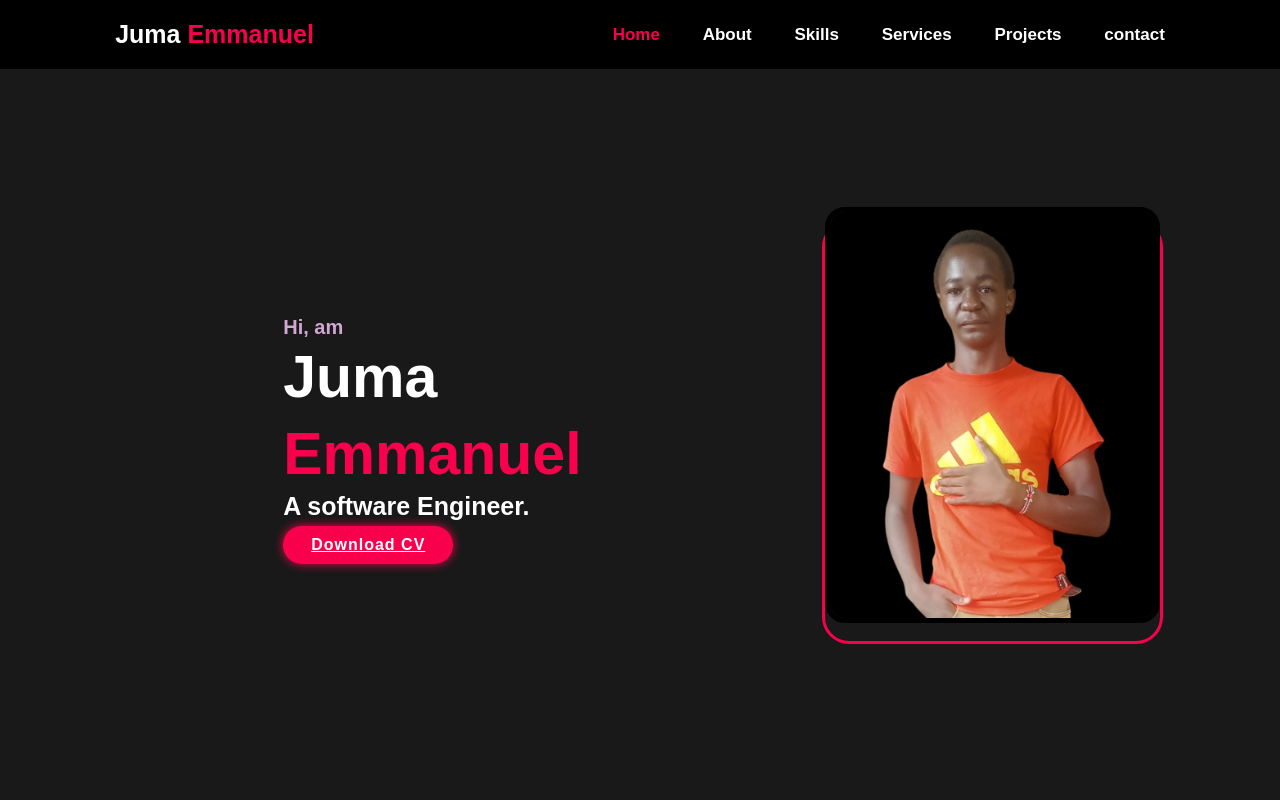
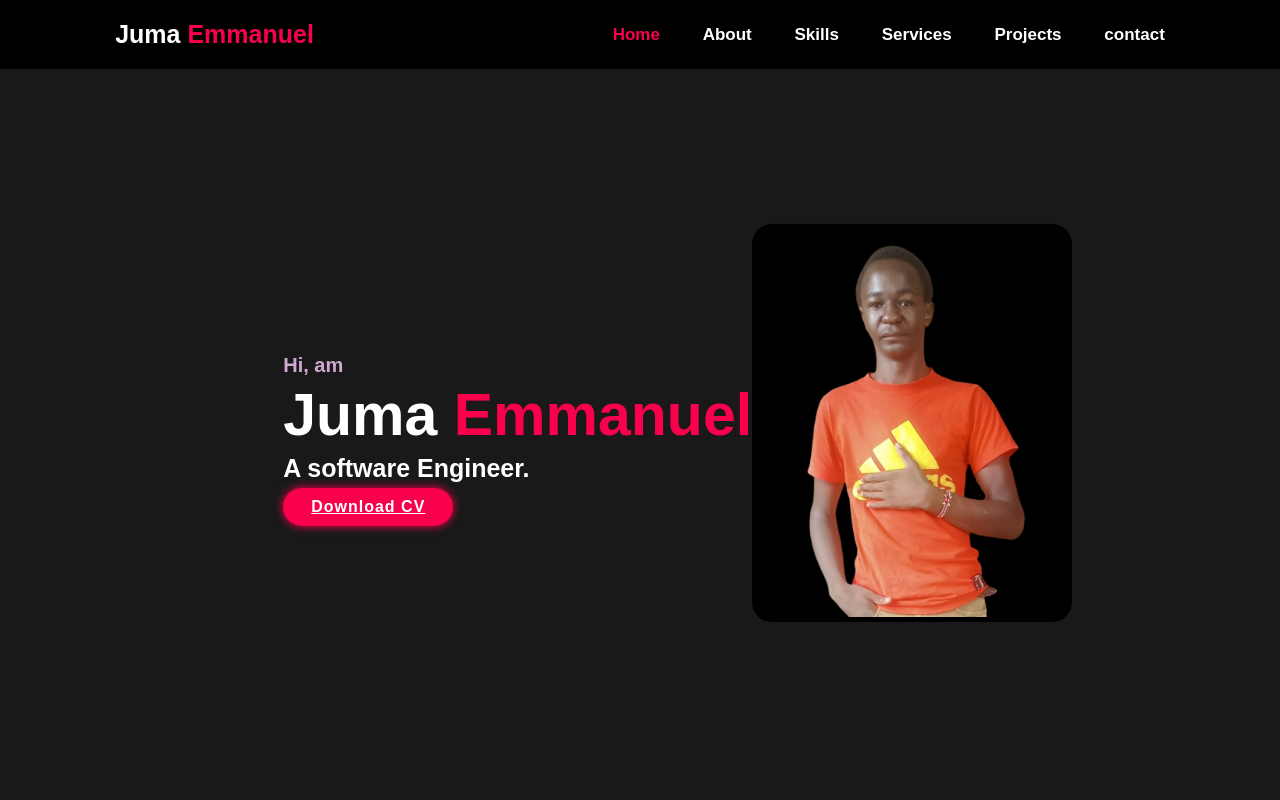
Before and after one commit to Juma-Emmanuel/webforlio, a plain HTML site: page index.html in a window 1280 px wide. Shown: the top 800 px of the page. Drawn offline with nearby package versions, Linux system fonts and the light colour scheme.

Commit message:
image size

```diff
--- a/style.css
+++ b/style.css
@@ -145,17 +145,12 @@ font-weight: 600;
     cursor: pointer;
     box-shadow: none;
   }
-  .home-img{
-    width: auto;
-    margin: 13vh 30vh 15vh;
-     border: 3px solid #f9004d;
-   border-radius: 27px;
-  }
+
   .home-img img {
     border-radius: 20px;
-    height: 52vh;
+    width: 25vw;
     animation: floatImage 4s ease-in-out infinite;
- clip-hexagon(50% 0%, 80% 25%, 100% 75%, 50% 100%, 0% 75%,20% 25% );
+    clip-hexagon:(50% 0%, 80% 25%, 100% 75%, 50% 100%, 0% 75%,20% 25% );
   border: 5px solid black;
      }
      @keyframes floatImage {
@@ -180,7 +175,7 @@ font-weight: 600;
 
 
 .about-img img{
-height: 52vh;
+    width: 25vw;
 
 border-radius: 23px;
 }
```
